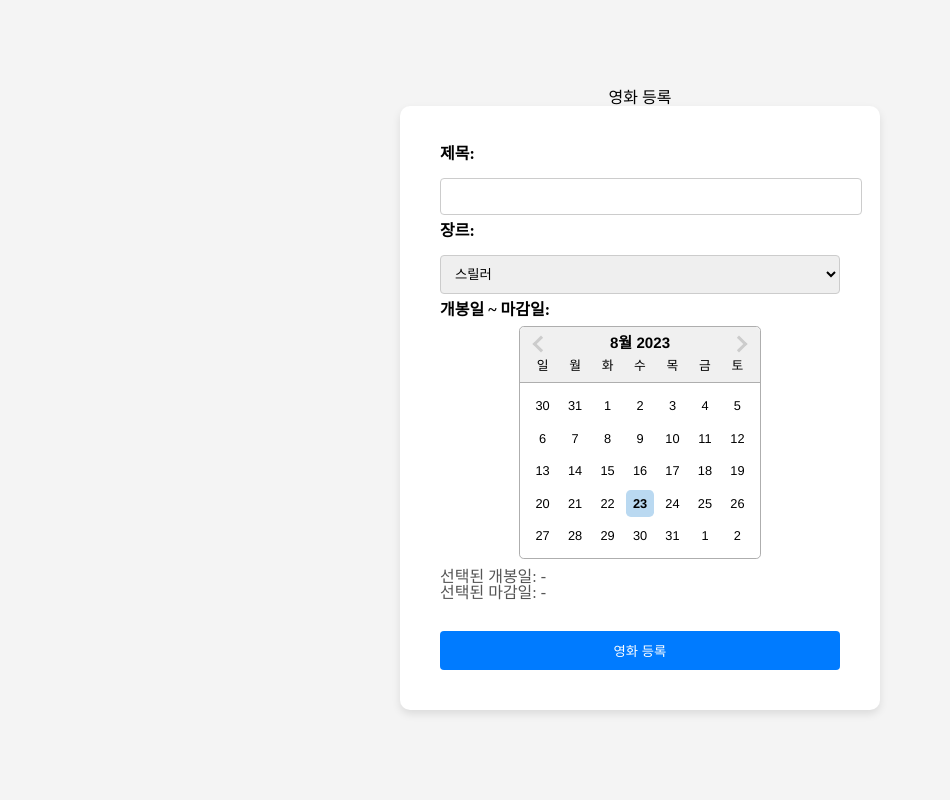
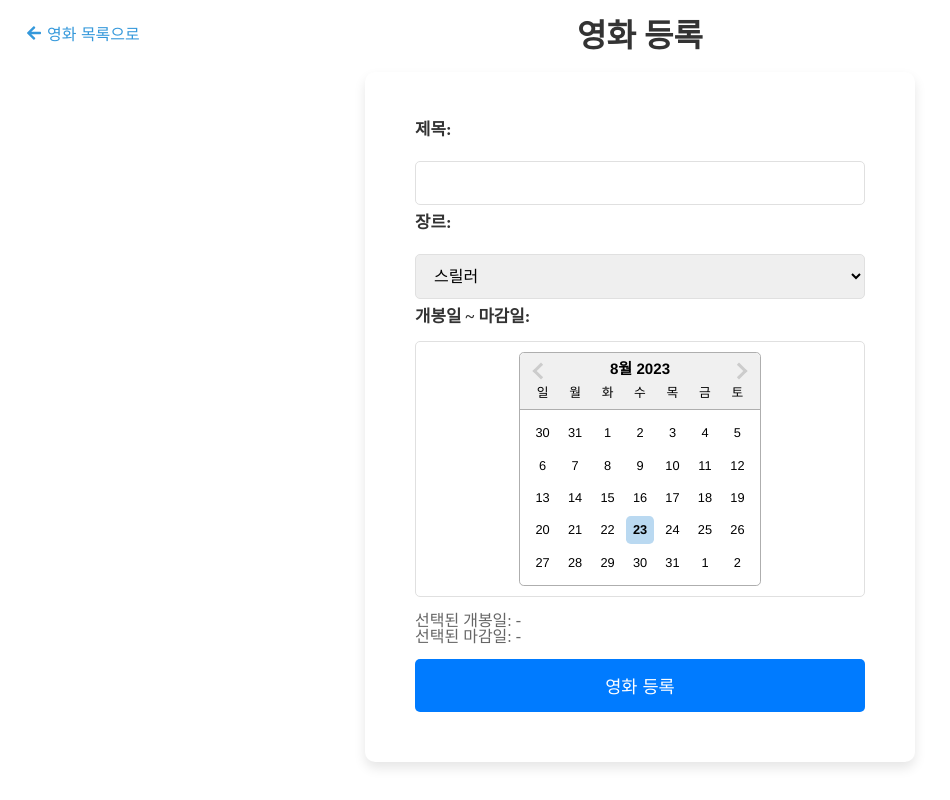
Before and after one commit to teawon/Good-Night-2nd-Hackathon-React, a React (Create React App) app: page /create-movie in a window 1280 px wide. Shown: the whole page, without its empty margins (0-950 px from the left). Built offline with nearby package versions, Linux system fonts and the light colour scheme.

Commit message:
feat: 영화 목록 버튼 및 icon요소 분리

```diff
--- /dev/null
+++ b/src/assets/icons.tsx
@@ -0,0 +1,15 @@
+import {
+  FaFilm,
+  FaStar,
+  FaCalendarAlt,
+  FaClock,
+  FaArrowLeft,
+} from "react-icons/fa";
+
+export const iconMapping = {
+  film: <FaFilm />,
+  star: <FaStar />,
+  calendar: <FaCalendarAlt />,
+  clock: <FaClock />,
+  "arrow-left": <FaArrowLeft />,
+};
--- /dev/null
+++ b/src/components/LinkButton.tsx
@@ -0,0 +1,38 @@
+import React from "react";
+import styled from "styled-components";
+import { useNavigate } from "react-router-dom";
+import { iconMapping } from "assets/icons";
+
+interface LinkButtonProps {
+  text: string;
+  url: string;
+  className?: string;
+  iconName?: keyof typeof iconMapping;
+}
+
+const LinkButton = ({ text, url, className, iconName }: LinkButtonProps) => {
+  const navigate = useNavigate();
+
+  return (
+    <StyledLinkButton className={className} onClick={() => navigate(url)}>
+      {iconName && iconMapping[iconName]}
+      {text}
+    </StyledLinkButton>
+  );
+};
+
+const StyledLinkButton = styled.button`
+  display: flex;
+  align-items: center;
+  background-color: transparent;
+  border: none;
+  font-size: 1rem;
+  margin-bottom: 20px;
+  cursor: pointer;
+  color: #3498db;
+  svg {
+    margin-right: 5px;
+  }
+`;
+
+export default LinkButton;
--- a/src/pages/MovieDetail/index.tsx
+++ b/src/pages/MovieDetail/index.tsx
@@ -3,12 +3,9 @@ import styled from "styled-components";
 import { MovieProps } from "utils/types";
 import ReviewForm from "./components/Review/ReviewForm";
 import ReviewList from "./components/Review/ReviewList";
-import { FaFilm, FaStar, FaCalendarAlt, FaClock } from "react-icons/fa";
-import { useNavigate } from "react-router-dom";
-
+import LinkButton from "components/LinkButton";
+import { iconMapping } from "assets/icons";
 const MovieDetailPage = () => {
-  const navigate = useNavigate();
-
   // TODO api연결 필요
   const dummyData: MovieProps = {
     id: 1,
@@ -22,19 +19,19 @@ const MovieDetailPage = () => {
 
   return (
     <DetailWrapper>
-      <BackButton onClick={() => navigate("/")}>영화 목록으로</BackButton>
+      <LinkButton text="영화 목록으로" url="/" iconName="arrow-left" />
       <MovieTitle>{dummyData.title}</MovieTitle>
       <MovieDetails>
-        <FaFilm /> 장르: {dummyData.genre}
+        {iconMapping["film"]} 장르: {dummyData.genre}
       </MovieDetails>
       <MovieDetails>
-        <FaStar /> 평점: {dummyData.rating || "평점 없음"}
+        {iconMapping["star"]} 평점: {dummyData.rating || "평점 없음"}
       </MovieDetails>
       <MovieDetails>
-        <FaCalendarAlt /> 개봉일: {dummyData.releaseDate}
+        {iconMapping["calendar"]} 개봉일: {dummyData.releaseDate}
       </MovieDetails>
       <MovieDetails>
-        <FaClock /> 상영 종료일: {dummyData.endDate}
+        {iconMapping["clock"]} 상영 종료일: {dummyData.endDate}
       </MovieDetails>
       <MovieDetails>
         {dummyData.isCurrentlyShowing ? "상영중" : "상영 종료"}
@@ -81,13 +78,4 @@ const SectionDivider = styled.hr`
   border-top: 2px dashed #e0e0e0;
 `;
 
-const BackButton = styled.button`
-  background-color: transparent;
-  border: none;
-  font-size: 1rem;
-  margin-bottom: 20px;
-  cursor: pointer;
-  color: #3498db;
-`;
-
 export default MovieDetailPage;
--- a/src/pages/MovieManagement/AddMovie/index.tsx
+++ b/src/pages/MovieManagement/AddMovie/index.tsx
@@ -1,5 +1,7 @@
 import { useState } from "react";
+import styled from "styled-components";
 import MovieForm from "../components/MovieForm";
+import LinkButton from "components/LinkButton";
 
 const AddMovie = () => {
   const [title, setTitle] = useState("");
@@ -21,6 +23,12 @@ const AddMovie = () => {
   };
 
   return (
+    <MovieWrapper>
+      <HeaderWrapper>
+        <StyledLinkButton text="영화 목록으로" url="/" iconName="arrow-left" />
+
+        <Title>영화 등록</Title>
+      </HeaderWrapper>
       <MovieForm
         title={title}
         genre={genre}
@@ -31,7 +39,39 @@ const AddMovie = () => {
         onSubmit={handleSubmit}
         formType="등록"
       />
+    </MovieWrapper>
   );
 };
 
+const MovieWrapper = styled.div`
+  display: flex;
+  flex-direction: column;
+  align-items: center;
+  justify-content: center;
+  height: 100%;
+  position: relative;
+  width: 100%;
+`;
+
+const HeaderWrapper = styled.div`
+  display: flex;
+  align-items: center;
+  justify-content: center;
+  width: 100%;
+  position: relative;
+`;
+
+const StyledLinkButton = styled(LinkButton)`
+  position: absolute;
+  top: 20px;
+  left: 20px;
+`;
+
+const Title = styled.h2`
+  margin: 20px 0;
+  font-weight: bold;
+  font-size: 2rem;
+  color: #333;
+`;
+
 export default AddMovie;
--- a/src/pages/MovieManagement/EditMovie/index.tsx
+++ b/src/pages/MovieManagement/EditMovie/index.tsx
@@ -1,7 +1,7 @@
-// EditMovie/index.tsx
-
+import styled from "styled-components";
 import { useState, useEffect } from "react";
 import MovieForm from "../components/MovieForm";
+import LinkButton from "components/LinkButton";
 
 const EditMovie = () => {
   const [title, setTitle] = useState("");
@@ -40,6 +40,11 @@ const EditMovie = () => {
   };
 
   return (
+    <MovieWrapper>
+      <HeaderWrapper>
+        <StyledLinkButton text="영화 목록으로" url="/" iconName="arrow-left" />
+        <Title>영화 수정</Title>
+      </HeaderWrapper>
       <MovieForm
         title={title}
         genre={genre}
@@ -50,7 +55,38 @@ const EditMovie = () => {
         onSubmit={handleSubmit}
         formType="수정"
       />
+    </MovieWrapper>
   );
 };
 
+const MovieWrapper = styled.div`
+  display: flex;
+  flex-direction: column;
+  align-items: center;
+  justify-content: center;
+  height: 100%;
+  position: relative;
+  width: 100%;
+`;
+
+const HeaderWrapper = styled.div`
+  display: flex;
+  align-items: center;
+  justify-content: center;
+  width: 100%;
+  position: relative;
+`;
+
+const StyledLinkButton = styled(LinkButton)`
+  position: absolute;
+  top: 20px;
+  left: 20px;
+`;
+
+const Title = styled.h2`
+  margin: 20px 0;
+  font-weight: bold;
+  font-size: 2rem;
+  color: #333;
+`;
 export default EditMovie;
--- a/src/pages/MovieManagement/components/MovieForm.tsx
+++ b/src/pages/MovieManagement/components/MovieForm.tsx
@@ -28,7 +28,6 @@ const MovieForm: React.FunctionComponent<MovieFormProps> = ({
 }) => {
   return (
     <Container>
-      <h2>{`영화 ${formType}`}</h2>
       <Form>
         <Label>제목:</Label>
         <Input value={title} onChange={(e) => onTitleChange(e.target.value)} />
@@ -73,56 +72,74 @@ const MovieForm: React.FunctionComponent<MovieFormProps> = ({
 const Container = styled.div`
   display: flex;
   flex-direction: column;
+  width: 100%;
   align-items: center;
   justify-content: center;
-  height: 100vh;
-  background-color: #f4f4f4;
 `;
 
 const Form = styled.div`
   background-color: #ffffff;
-  padding: 40px;
+  padding: 50px;
   border-radius: 10px;
-  box-shadow: 0 4px 8px rgba(0, 0, 0, 0.1);
-  width: 80%;
-  max-width: 400px;
+  box-shadow: 0 6px 12px rgba(0, 0, 0, 0.1);
+  width: 85%;
+  max-width: 450px;
 `;
 
 const Label = styled.label`
   display: block;
-  margin-bottom: 8px;
+  margin-bottom: 12px;
   font-weight: 600;
+  color: #333;
+  font-size: 1.05rem;
 `;
 
 const Input = styled.input`
   width: 100%;
-  padding: 10px;
-  border: 1px solid #ccc;
-  border-radius: 4px;
-  margin: 8px 0;
+  padding: 12px 14px;
+  border: 1px solid #e0e0e0;
+  border-radius: 5px;
+  margin: 10px 0;
+  font-size: 1rem;
+  transition: border 0.2s;
+  box-sizing: border-box;
+  &:focus {
+    border: 1px solid #007bff;
+  }
 `;
 
 const Select = styled.select`
   width: 100%;
-  padding: 10px;
-  border: 1px solid #ccc;
-  border-radius: 4px;
-  margin: 8px 0;
+  padding: 12px 14px;
+  border: 1px solid #e0e0e0;
+  border-radius: 5px;
+  margin: 10px 0;
+  font-size: 1rem;
+  transition: border 0.2s;
+
+  &:focus {
+    border: 1px solid #007bff;
+  }
 `;
 
 const SubmitButton = styled.button`
   width: 100%;
-  padding: 10px 20px;
+  padding: 14px 24px;
   background-color: #007bff;
   color: white;
   border: none;
-  border-radius: 4px;
+  border-radius: 5px;
   cursor: pointer;
-  transition: background-color 0.2s;
-  margin-top: 20px;
+  transition: background-color 0.2s, transform 0.2s;
+  font-size: 1.1rem;
 
   &:hover {
     background-color: #0056b3;
+    transform: translateY(-1px);
+  }
+
+  &:active {
+    transform: translateY(1px);
   }
 `;
 
@@ -130,12 +147,17 @@ const DatePickerWrapper = styled.div`
   display: flex;
   justify-content: center;
   width: 100%;
-  margin: 8px 0;
+  margin: 16px 0;
+  padding: 10px;
+  border: 1px solid #e0e0e0;
+  border-radius: 5px;
+  box-sizing: border-box;
 `;
 
 const DateText = styled.div`
-  margin: 10px 0;
-  color: #555;
+  margin: 14px 0;
+  color: #666;
+  font-size: 1rem;
 `;
 
 export default MovieForm;
```
Lines whose indentation alone changed are shown as unchanged.
